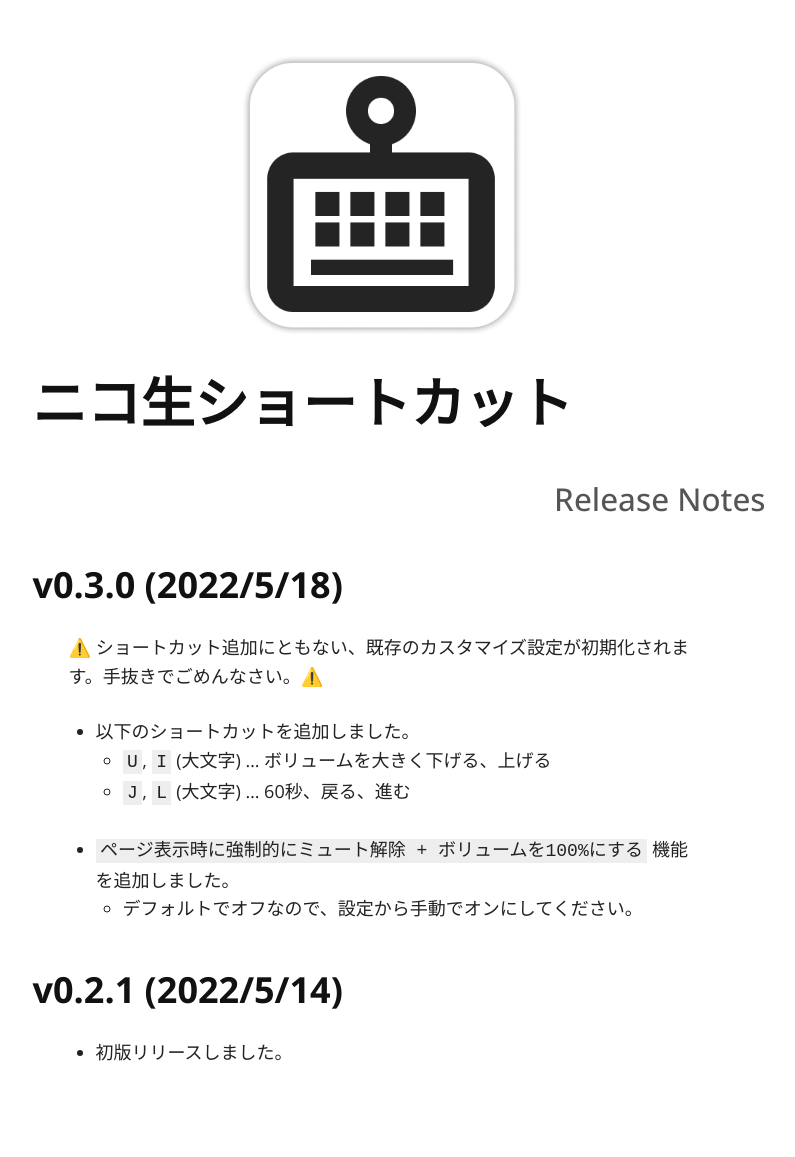
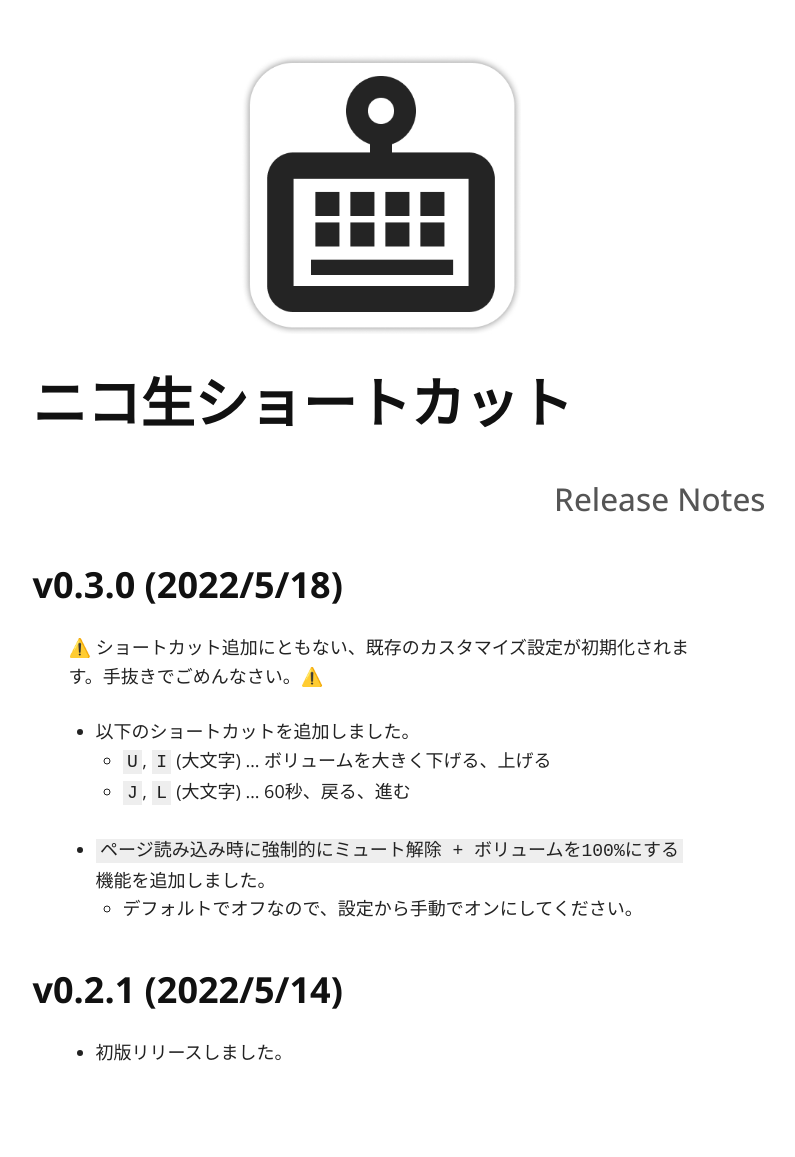
Before and after one commit to honishi/nico-shortcut, a Jekyll site: the page built from docs/releases.md, in a window 1280 px wide. Shown: the whole page, without its empty margins (259-1054 px from the left). Built offline with Jekyll 4.4.1, drawn with Linux system fonts in a browser that asks for light colours.

Commit message:
adjust feature name

```diff
--- a/docs/releases.md
+++ b/docs/releases.md
@@ -17,7 +17,7 @@
   * `U`, `I` (大文字) ... ボリュームを大きく下げる、上げる
   * `J`, `L` (大文字) ... 60秒、戻る、進む
 
-* `ページ表示時に強制的にミュート解除 + ボリュームを100%にする` 機能を追加しました。
+* `ページ読み込み時に強制的にミュート解除 + ボリュームを100%にする` 機能を追加しました。
   * デフォルトでオフなので、設定から手動でオンにしてください。
 
 ### v0.2.1 (2022/5/14)
--- a/src/option.ts
+++ b/src/option.ts
@@ -156,7 +156,7 @@
   setLabelValue(inputShowVolumeWhenPageLoadId, "ページ表示時にボリュームを表示する");
   setLabelValue(
     inputMaximizeVolumeWhenPageLoadId,
-    "ページ表示時にミュート解除 + ボリューム100%にする"
+    "ページ読み込み時にミュート解除 + ボリューム100%にする"
   );
 };
 
```
